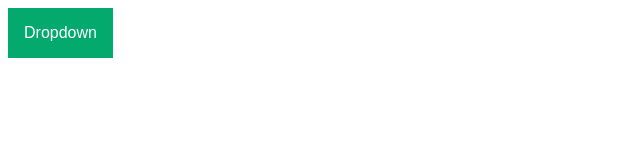
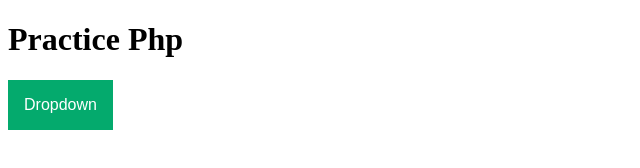
Before and after one commit to SujoyGitt/php-practice, a plain HTML site: page index.html in a window 1280 px wide. Shown: the whole page, without its empty margins (0-640 px from the left). Drawn offline with Linux system fonts and the light colour scheme.

Commit message:
take new heading

```diff
--- a/index.html
+++ b/index.html
@@ -61,6 +61,7 @@
     </style>
   </head>
   <body>
+    <h1 class="text-center">Practice Php</h1>
     <div class="dropdown">
       <button class="dropbtn">Dropdown</button>
       <div class="dropdown-content">
```
